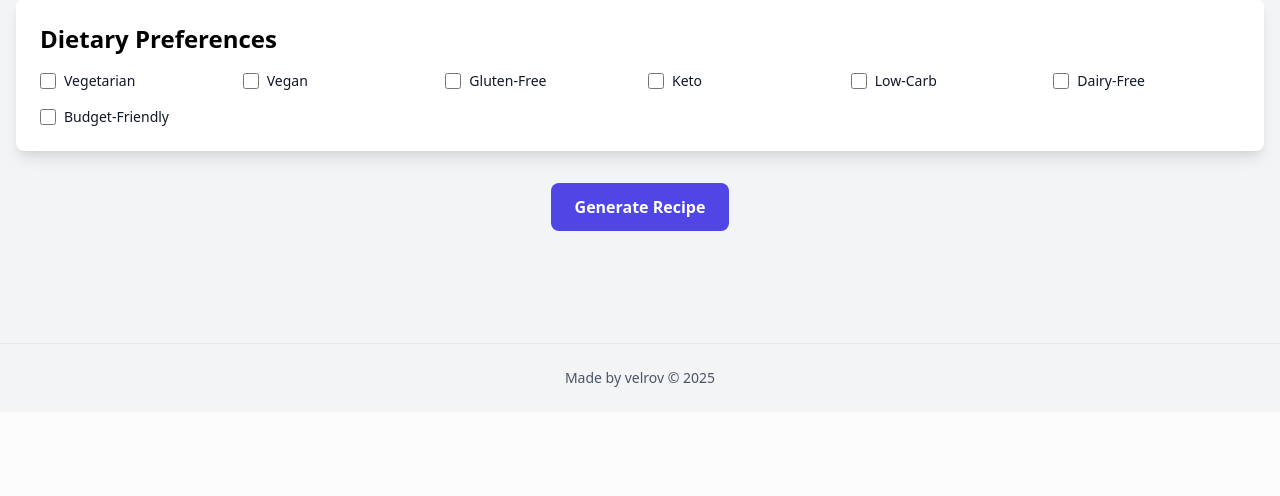
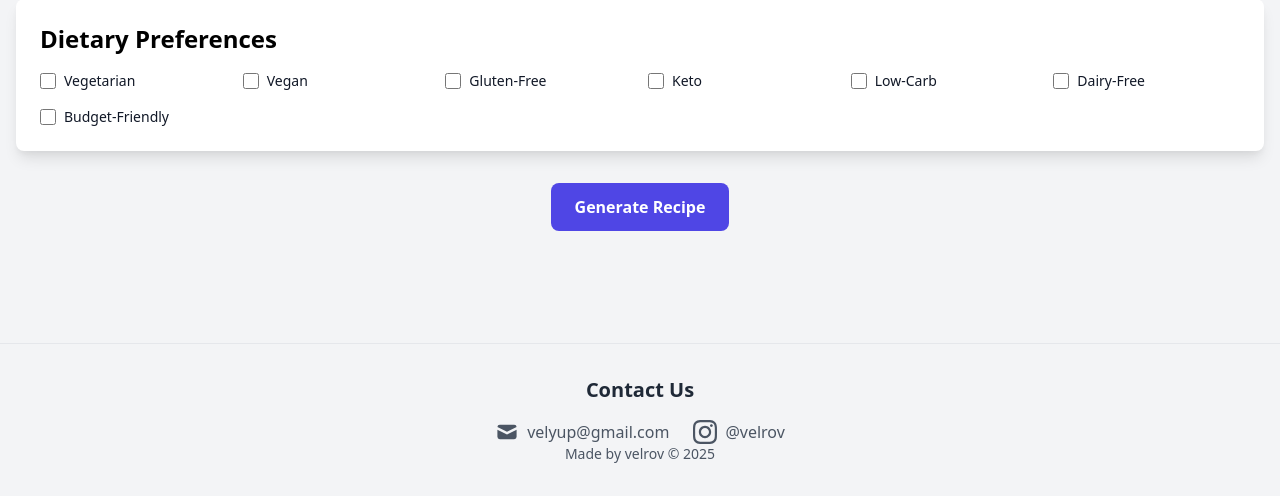
Before and after one commit to velrov1/recipe-ai, a Flask app: page / in a window 1280 px wide. Shown: the part 1331-1827 px from the top of the page. Before the commit the page ends 1718 px from the top, so only its background shows below. Run offline with Flask 3, Linux system fonts and the light colour scheme.

Commit message:
Added contact information to footer
- Added email contact with icon
- Added Instagram profile link with icon
- Improved footer styling with hover effects

```diff
--- a/templates/index.html
+++ b/templates/index.html
@@ -691,7 +691,26 @@
     </script>
 
     <!-- Footer -->
-    <footer class="text-center py-6 mt-12 border-t border-gray-200">
+    <footer class="text-center py-8 mt-12 bg-gray-100 border-t border-gray-200">
+        <div class="container mx-auto px-4">
+            <div class="flex flex-col items-center space-y-4">
+                <h3 class="text-xl font-semibold text-gray-800">Contact Us</h3>
+                <div class="flex items-center space-x-6">
+                    <a href="mailto:velyup@gmail.com" class="flex items-center text-gray-600 hover:text-gray-900 transition-colors">
+                        <svg class="w-6 h-6 mr-2" fill="currentColor" viewBox="0 0 20 20">
+                            <path d="M2.003 5.884L10 9.882l7.997-3.998A2 2 0 0016 4H4a2 2 0 00-1.997 1.884z"></path>
+                            <path d="M18 8.118l-8 4-8-4V14a2 2 0 002 2h12a2 2 0 002-2V8.118z"></path>
+                        </svg>
+                        velyup@gmail.com
+                    </a>
+                    <a href="https://instagram.com/velrov" target="_blank" rel="noopener noreferrer" class="flex items-center text-gray-600 hover:text-gray-900 transition-colors">
+                        <svg class="w-6 h-6 mr-2" fill="currentColor" viewBox="0 0 24 24">
+                            <path d="M12 2.163c3.204 0 3.584.012 4.85.07 3.252.148 4.771 1.691 4.919 4.919.058 1.265.069 1.645.069 4.849 0 3.205-.012 3.584-.069 4.849-.149 3.225-1.664 4.771-4.919 4.919-1.266.058-1.644.07-4.85.07-3.204 0-3.584-.012-4.849-.07-3.26-.149-4.771-1.699-4.919-4.92-.058-1.265-.07-1.644-.07-4.849 0-3.204.013-3.583.07-4.849.149-3.227 1.664-4.771 4.919-4.919 1.266-.057 1.645-.069 4.849-.069zm0-2.163c-3.259 0-3.667.014-4.947.072-4.358.2-6.78 2.618-6.98 6.98-.059 1.281-.073 1.689-.073 4.948 0 3.259.014 3.668.072 4.948.2 4.358 2.618 6.78 6.98 6.98 1.281.058 1.689.072 4.948.072 3.259 0 3.668-.014 4.948-.072 4.354-.2 6.782-2.618 6.979-6.98.059-1.28.073-1.689.073-4.948 0-3.259-.014-3.667-.072-4.947-.196-4.354-2.617-6.78-6.979-6.98-1.281-.059-1.69-.073-4.949-.073zm0 5.838c-3.403 0-6.162 2.759-6.162 6.162s2.759 6.163 6.162 6.163 6.162-2.759 6.162-6.163c0-3.403-2.759-6.162-6.162-6.162zm0 10.162c-2.209 0-4-1.79-4-4 0-2.209 1.791-4 4-4s4 1.791 4 4c0 2.21-1.791 4-4 4zm6.406-11.845c-.796 0-1.441.645-1.441 1.44s.645 1.44 1.441 1.44c.795 0 1.439-.645 1.439-1.44s-.644-1.44-1.439-1.44z"/>
+                        </svg>
+                        @velrov
+                    </a>
+                </div>
+            </div>
         <p class="text-gray-600 text-sm">
             Made by velrov © 2025
         </p>
```
